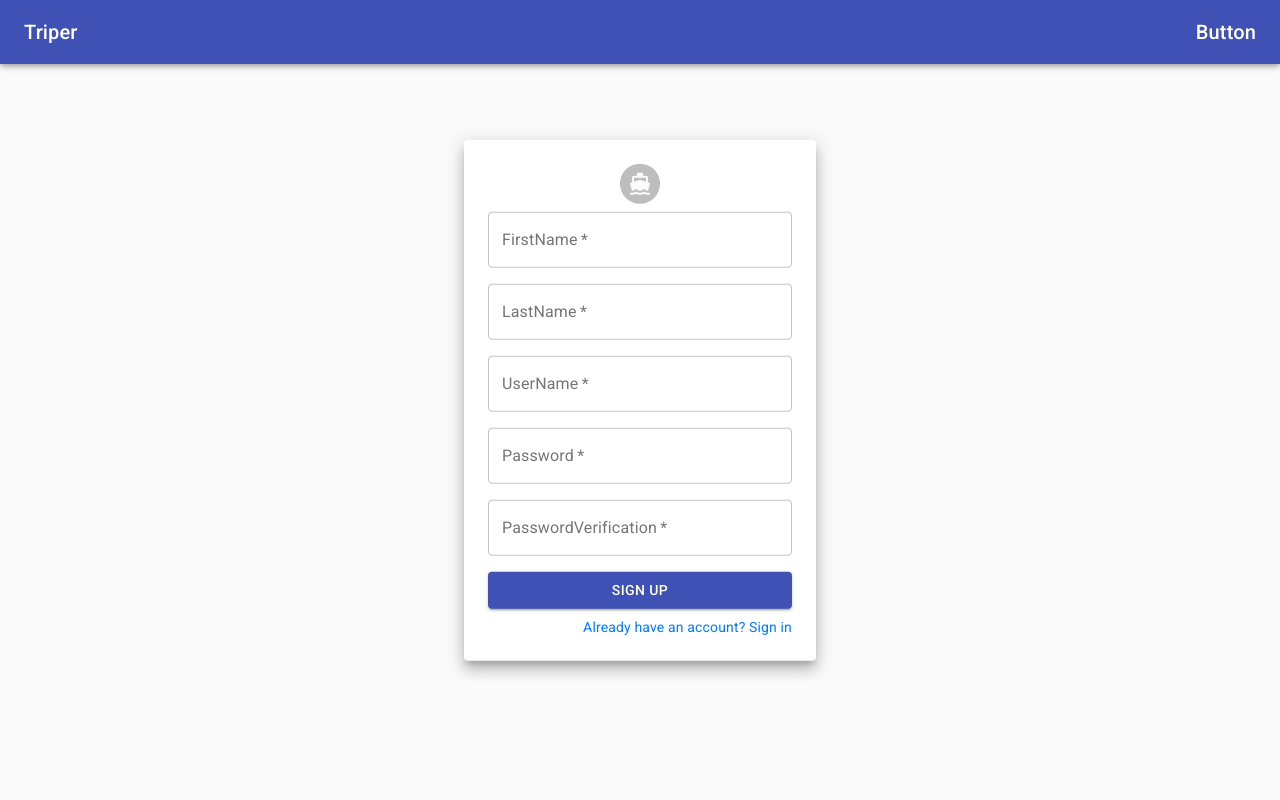
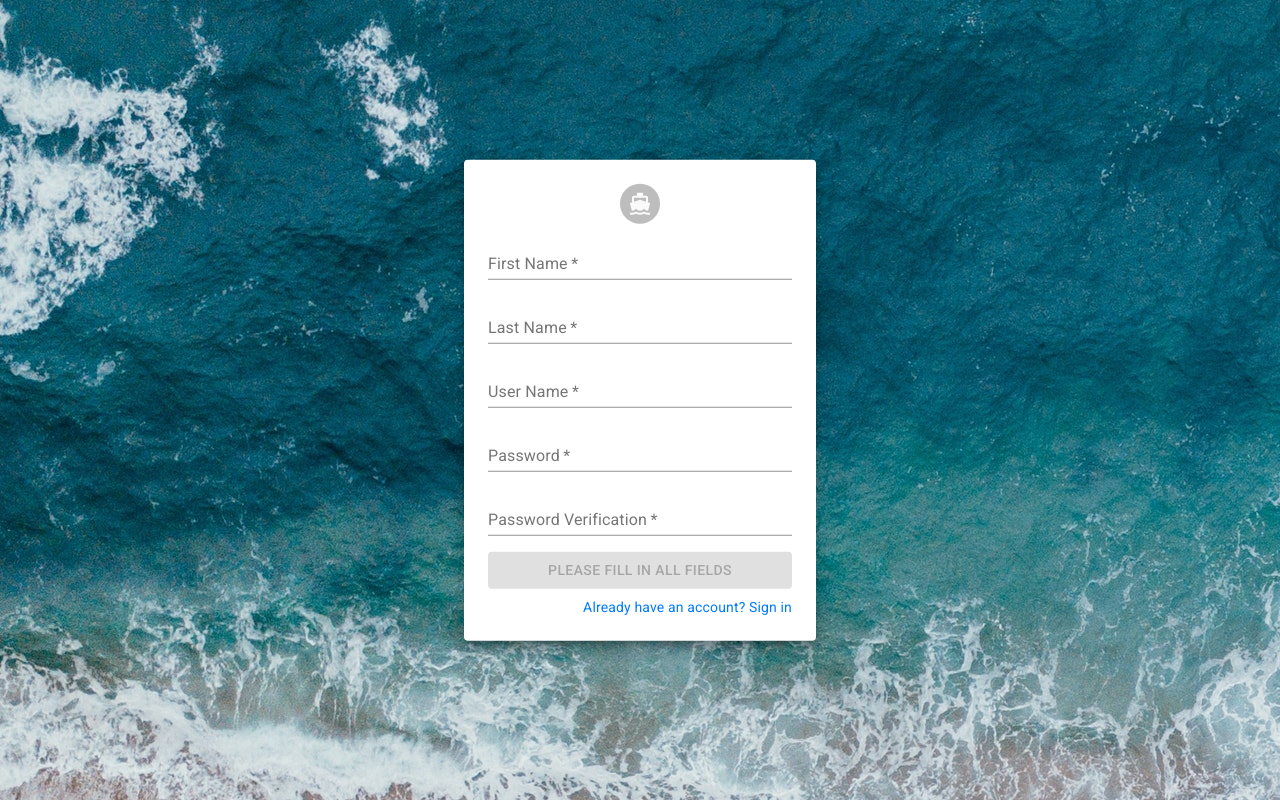
Before and after one commit to YevgenyBen/Project-Three-Client, a React (Create React App) app: page /SignUp in a window 1280 px wide. Built offline with nearby package versions, Linux system fonts and the light colour scheme.

Commit message:
started routing to use page, signup and login mostly complete

```diff
--- a/src/App.js
+++ b/src/App.js
@@ -1,13 +1,13 @@
 import React from "react";
 import Main from "./pages/Main";
-// import "./App.css";
+import "./App.css";
 import { BrowserRouter } from "react-router-dom";
 import Header from "./components/Header";
 
 function App() {
   return (
     <BrowserRouter>
-      <Header />
+      {/* <Header /> */}
       <Main />
     </BrowserRouter>
   );
--- a/src/components/CostumModal.js
+++ b/src/components/CostumModal.js
@@ -19,11 +19,14 @@ function CostumModal(props){
 
       <Modal onHide={props.onHide} show={props.show} centered>
         <Modal.Header closeButton>
-          <Modal.Title>Registration error</Modal.Title>
+          <Modal.Title>Error</Modal.Title>
         </Modal.Header>
-        <Modal.Body>Username <Typography variant={'h5'} display={'inline'}>
+        <Modal.Body>
+        {props.registration?<Typography variant={'h5'} display={'inline'}>
             {props.username}
-                </Typography> is taken, Please choose another</Modal.Body>
+    </Typography>:null}
+    {props.msg}
+    </Modal.Body>
 
 
         {/* <Modal.Footer>
--- a/src/components/CostumTextField.js
+++ b/src/components/CostumTextField.js
@@ -18,12 +18,12 @@ function CostumTextField(props) {
   return (
     <TextField
       onChange={handleChange}
-      variant="outlined"
+      variant="standard"
       required
       fullWidth
       error={props.error}
       id={props.id}
-      label={props.id}
+      label={props.label}
       name={props.id}
       autoComplete={props.id}
     />
--- a/src/components/Login.js
+++ b/src/components/Login.js
@@ -1,4 +1,4 @@
-import React from "react";
+import React, { useState } from "react";
 import "typeface-roboto";
 import Paper from "@material-ui/core/Paper";
 import Button from "@material-ui/core/Button";
@@ -11,6 +11,9 @@ import Grid from "@material-ui/core/Grid";
 import Box from "@material-ui/core/Box";
 import { makeStyles } from "@material-ui/core/styles";
 import Container from "@material-ui/core/Container";
+import axios from "axios";
+import CostumModal from "./CostumModal"
+import { withRouter } from "react-router-dom";
 
 const useStyles = makeStyles({
   root: {
@@ -35,10 +38,45 @@ const useStyles = makeStyles({
   }
 });
 
-function Login() {
+function Login(props) {
+  var oLoginUser = {
+    UserName: "",
+    Password: ""
+  }
+  const handleChange = event => {
+    oLoginUser[event.target.name] = event.target.value
+  };
+
+
   const classes = useStyles();
+  const [modalShow, setModalShow] = useState(false);
+
+  const sendLogin = () => {
+
+    console.log("sending user to login: ", oLoginUser);
+    axios
+      .post(`http://localhost:4001/login`, { oLoginUser })
+      .then(res => {
+        // console.log(res);
+        console.log("success: ", res.data);
+        if (res.data.result == "success") {
+          console.log("success: ", res.data);
+          localStorage.setItem('token', res.data.token);
+          props.history.push("/Vacations");
+        }
+        else {
+          if (res.data.reason == "Bad user name or password")
+            setModalShow(true)
+        }
+      })
+      .catch(function (error) {
+        console.log("error: ", error);
+      });
+  };
+
   return (
     <Container className={classes.root}>
+      {modalShow ? <CostumModal registration={false} username="" msg="Bad user name or password" show={modalShow} onHide={() => setModalShow(false)} /> : null}
       <Paper elevation={10}>
         <Box p={3}>
           <CssBaseline />
@@ -54,21 +92,23 @@ function Login() {
                 <Grid container spacing={2}>
                   <Grid item xs={12}>
                     <TextField
+                      onChange={handleChange}
                       variant="outlined"
                       required
                       fullWidth
                       id="User Name"
                       label="User Name"
-                      name="User Name"
+                      name="UserName"
                       autoComplete="User Name"
                     />
                   </Grid>
                   <Grid item xs={12}>
                     <TextField
+                      onChange={handleChange}
                       variant="outlined"
                       required
                       fullWidth
-                      name="password"
+                      name="Password"
                       label="Password"
                       type="password"
                       id="password"
@@ -78,7 +118,8 @@ function Login() {
                 </Grid>
                 <Box mt={2}>
                   <Button
-                    type="submit"
+
+                    onClick={sendLogin}
                     fullWidth
                     variant="contained"
                     color="primary"
@@ -104,4 +145,4 @@ function Login() {
   );
 }
 
-export default Login;
+export default withRouter(Login);
--- a/src/components/Signup.js
+++ b/src/components/Signup.js
@@ -1,4 +1,4 @@
-import React, {useEffect,useState} from "react";
+import React, { useEffect, useState } from "react";
 import "typeface-roboto";
 import Paper from "@material-ui/core/Paper";
 import Button from "@material-ui/core/Button";
@@ -53,7 +53,7 @@ function Signup() {
     last_name: "",
     user_name: "",
     password: "",
-    passwordVerification:""
+    passwordVerification: ""
   };
 
   oUserT.first_name = useSelector(state => state.userReducer.firstName);
@@ -73,30 +73,42 @@ function Signup() {
       .post(`http://localhost:4001/login/signup`, { oUser })
       .then(res => {
         // console.log(res);
-        console.log("success: ",res.data);
-        if (res.data.result=="success")
+        console.log("success: ", res.data);
+        if (res.data.result == "success")
           localStorage.setItem('token', res.data.token);
-        else{
-          if (res.data.reason=="user name taken")
+        else {
+          if (res.data.reason == "user name taken")
             setModalShow(true)
         }
       })
-      .catch(function(error) {
-        console.log("error: ",error);
+      .catch(function (error) {
+        console.log("error: ", error);
       });
   };
 
 
-  useEffect(()=>{
-    setoUser({...oUserT})
-  },[oUserT.first_name,oUserT.last_name,oUserT.user_name,oUserT.passwordVerification,oUserT.password])
+  useEffect(() => {
+    setoUser({ ...oUserT })
+  }, [oUserT.first_name, oUserT.last_name, oUserT.user_name, oUserT.passwordVerification, oUserT.password])
 
 
   const classes = useStyles();
   return (
 
     <Container className={classes.root}>
-      {modalShow ? <CostumModal username={oUserT.user_name} show={modalShow} onHide={() => setModalShow(false)}/>:null}
+      {
+        modalShow
+          ?
+          <CostumModal
+            registration={true}
+            msg="  is taken, Please choose another username"
+            username={oUserT.user_name}
+            show={modalShow}
+            onHide={() => setModalShow(false)}
+          />
+          :
+          null
+      }
       <Paper elevation={10}>
         <Box p={3}>
           <CssBaseline />
@@ -111,32 +123,45 @@ function Signup() {
               <form className={classes.form} noValidate>
                 <Grid container spacing={2}>
                   <Grid item xs={12}>
-                    <CostumTextField id={"FirstName"} />
+                    <CostumTextField id={"FirstName"} label={"First Name"} />
                   </Grid>
                   <Grid item xs={12}>
-                    <CostumTextField id={"LastName"} />
+                    <CostumTextField id={"LastName"} label={"Last Name"} />
                   </Grid>
                   <Grid item xs={12}>
-                    <CostumTextField id={"UserName"} />
+                    <CostumTextField id={"UserName"} label={"User Name"} />
                   </Grid>
                   <Grid item xs={12}>
-                    <CostumTextField id={"Password"} />
+                    <CostumTextField id={"Password"} label={"Password"} />
                   </Grid>
                   <Grid item xs={12}>
 
                     {(oUser.password == oUser.passwordVerification) ?
-                    <CostumTextField error={false} id={"PasswordVerification"} /> : <CostumTextField error={true} id={"PasswordVerification"} />}
+                      <CostumTextField error={false} id={"PasswordVerification"} label={"Password Verification"} /> : <CostumTextField error={true} id={"PasswordVerification"} label={"Password Verification"} />}
                   </Grid>
                 </Grid>
                 <Box mt={2}>
+                  {(oUserT.first_name && oUserT.last_name && oUserT.password && oUserT.passwordVerification && oUserT.user_name) ?
                     <Button
                       onClick={sendRegistration}
                       fullWidth
                       variant="contained"
                       color="primary"
-                    className={classes.submit}>
+                      className={classes.submit}
+                    >
                       Sign Up
+
+                  </Button> : <Button
+                      onClick={sendRegistration}
+                      fullWidth
+                      variant="contained"
+                      color="primary"
+                      className={classes.submit}
+                      disabled>
+                      Please fill in all fields
                   </Button>
+                  }
+
                 </Box>
                 <Box mt={1}>
                   <Grid container justify="flex-end">
--- a/src/pages/Main.js
+++ b/src/pages/Main.js
@@ -2,6 +2,7 @@ import React from "react";
 import { Switch, Route } from "react-router-dom";
 import Login from "../components/Login";
 import Signup from "../components/Signup";
+import UserPage from './UserPage'
 
 class Main extends React.Component {
   render() {
@@ -9,6 +10,7 @@ class Main extends React.Component {
       <Switch>
         {/* <Route path="/about"></Route>
       <Route path="/users"></Route> */}
+        <Route path="/Vacations" component={UserPage} />
         <Route path="/SignUp" component={Signup} />
         <Route path="/" component={Login} />
       </Switch>
--- /dev/null
+++ b/src/pages/UserPage.js
@@ -0,0 +1,37 @@
+import React, { useEffect,useState } from "react";
+import { Switch, Route, Redirect } from "react-router-dom";
+import axios from "axios";
+import Header from "../components/Header";
+
+function UserPage(){
+    const [authorized,setAuthorized]=useState(true)
+    useEffect(() => {
+        axios
+        .get(`http://localhost:4001/vacations`)
+        .then(res => {
+          // console.log(res);
+          console.log("success: ", res.data);
+        //   if (res.data.result == "success")
+        //     localStorage.setItem('token', res.data.token);
+        //   else {
+        //     if (res.data.reason == "user name taken")
+        //       setModalShow(true)
+        //   }
+        })
+        .catch(function (error) {
+            if (error=="Error: Request failed with status code 403")
+          console.log("error msg: ", error);
+
+        });
+      }, []);
+
+    return (
+        <div>
+            <Header/>
+            {authorized?<h1>UserPage</h1>:<Redirect to="/"/>}
+
+        </div>
+    )
+}
+
+export default UserPage;
```
Also changed, not shown: src/pages/AdminPage.js (added). Lines whose indentation alone changed are shown as unchanged.
